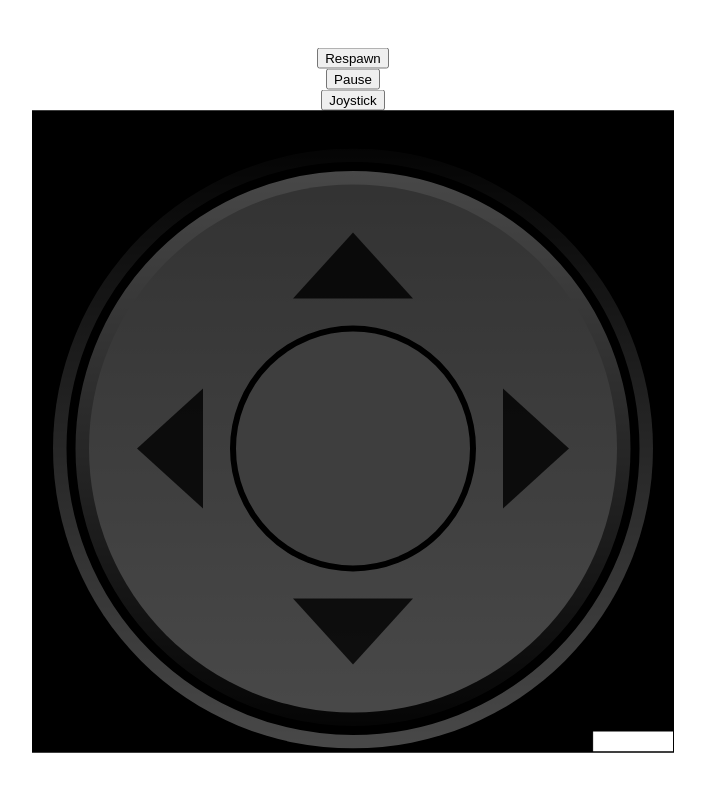
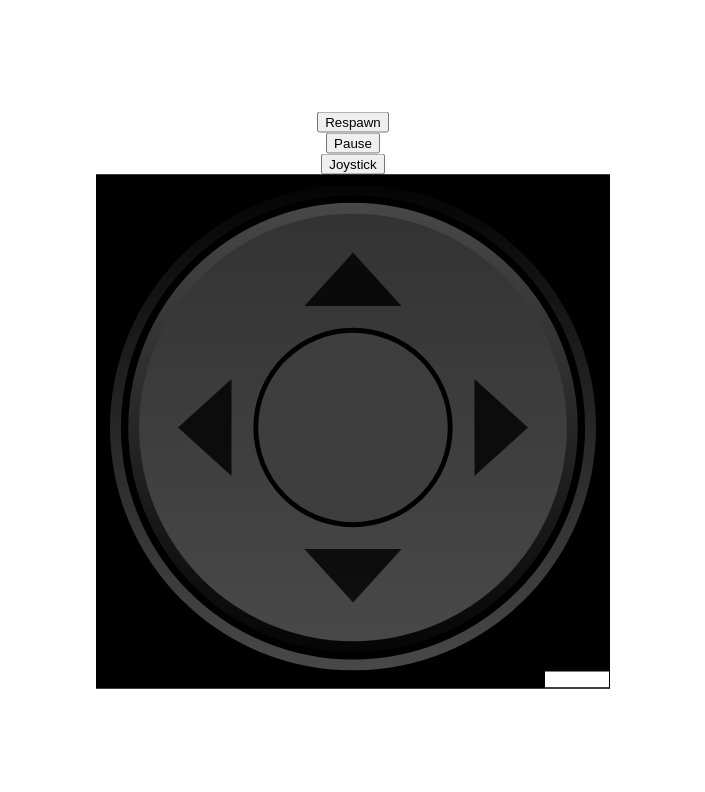
Before and after one commit to na50r/snake-go, a plain HTML site: page index.html in a window 1280 px wide. Shown: the whole page, without its empty margins (287-992 px from the left). Drawn offline with Linux system fonts and the light colour scheme.

Commit message:
adjust css

```diff
--- a/scripts/joystick.js
+++ b/scripts/joystick.js
@@ -55,8 +55,6 @@ export function createJoystick() {
     const joystick = document.createElement('div');
     joystick.id = 'joystick';
     const svg = document.createElementNS('http://www.w3.org/2000/svg', 'svg');
-    svg.setAttribute('width', '75vmin');
-    svg.setAttribute('height', '75vmin');
     svg.setAttribute('viewBox', '0 0 100 100');
     svg.innerHTML = `
         <defs>
--- a/style.css
+++ b/style.css
@@ -1,11 +1,14 @@
 #canvasX {
     border: 1px solid black;
     background-color: rgb(0, 0, 0);
-    width: 80vmin;
-    height: 80vmin;
+    width: 95vmin;
+    height: 95vmin;
+    max-width: 512px;
+    max-height: 512px;
 }
 
 #app {
+
     position: fixed;
     top: 50%;
     left: 50%;
@@ -18,10 +21,17 @@
 
 #joystick {
     position: fixed;
-    bottom: 0%;
+    bottom: 2.5%;
     opacity: 30%;
 }
 
 #joystick.disabled {
     display: none;
 }
+
+svg {
+    max-width: 486px;
+    max-height: 486px;
+    width: 90vmin;
+    height: 90vmin;
+}
```
